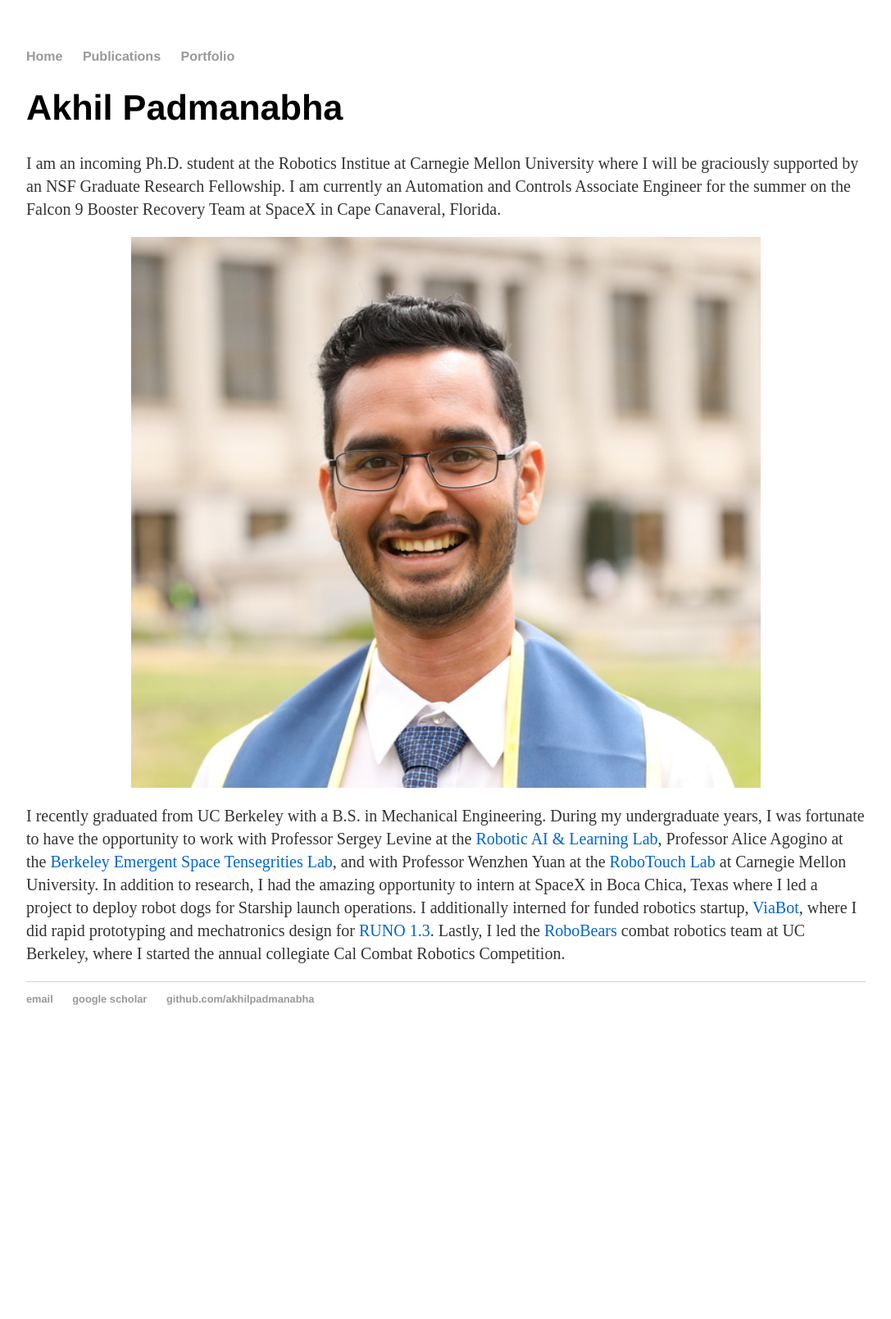
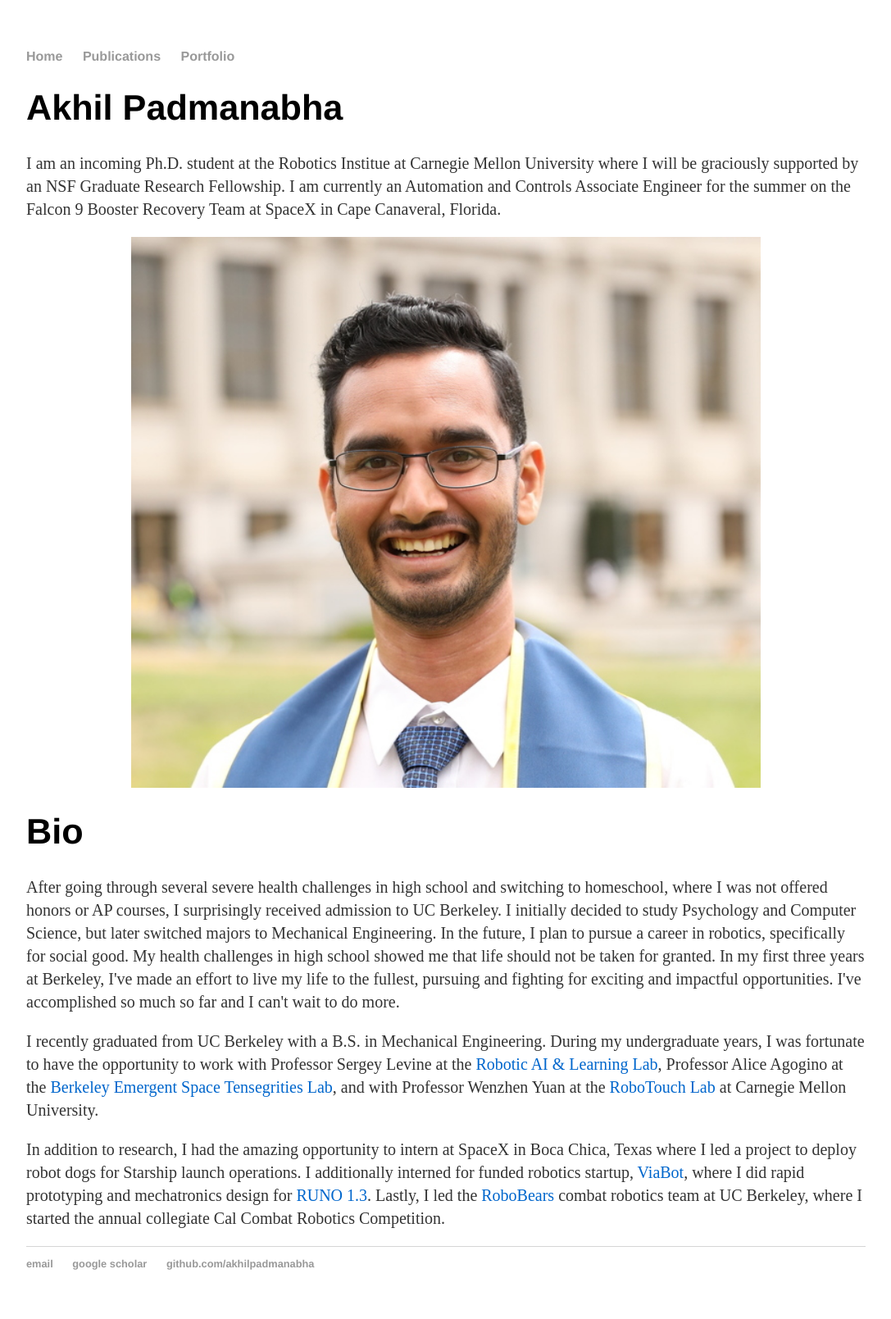
Before and after one commit to akhilpadmanabha/akhilpadmanabha.github.io, a Jekyll site: the page built from index.html, in a window 1280 px wide. Shown: the whole page at 82% size, without its empty margins (96-1183 px from the left). Built offline with Jekyll 4.4.1, drawn with Linux system fonts in a browser that asks for light colours; before the commit the page ends 1286 px from its top, so only the background shows below that.

Commit message:
added more bio:

```diff
--- a/index.html
+++ b/index.html
@@ -13,8 +13,16 @@ title: Akhil Padmanabha
 		</p>
 </div>
 
-<img src="images/portrait.jpeg" class="center" width = "50%"/>
+<img src="images/portrait.jpeg" class="center" width = "25%"/>
 
+
+<div class="blurb">
+	<h1>Bio</h1>
+	<p>After going through several severe health challenges in high school and switching to homeschool, where I was not offered honors or AP courses, I surprisingly received admission to UC Berkeley. I initially decided to study Psychology and Computer Science, but later switched majors to Mechanical Engineering. In the future, I plan to pursue a career in robotics, specifically for social good.
+
+My health challenges in high school showed me that life should not be taken for granted. In my first three years at Berkeley, I've made an effort to live my life to the fullest, pursuing and fighting for exciting and impactful opportunities. I've accomplished so much so far and I can't wait to do more.
+		</p>
+</div>
 
 <div class="blurb">
 	<p>I recently graduated from UC Berkeley with a B.S. in Mechanical Engineering. During my undergraduate years,
@@ -24,7 +32,13 @@ title: Akhil Padmanabha
 	<a href="https://best.berkeley.edu/" style="color:rgb(0,102,204);">Berkeley Emergent Space Tensegrities Lab</a>,
 	and with Professor Wenzhen Yuan at the
 	<a href="https://labs.ri.cmu.edu/robotouch" style="color:rgb(0,102,204);">RoboTouch Lab</a>
-	at Carnegie Mellon University. In addition to research, I had the amazing opportunity
+	at Carnegie Mellon University.
+	</p>
+</div>
+
+<div class="blurb">
+	<p>
+		In addition to research, I had the amazing opportunity
 		to intern at SpaceX in Boca Chica, Texas where I led a project to deploy robot dogs for Starship launch operations.
 		I additionally interned for funded robotics startup,
 		<a href="https://www.viabot.com/" style="color:rgb(0,102,204);">ViaBot</a>, where I did rapid prototyping and mechatronics design for
```
Lines whose indentation alone changed are shown as unchanged.
